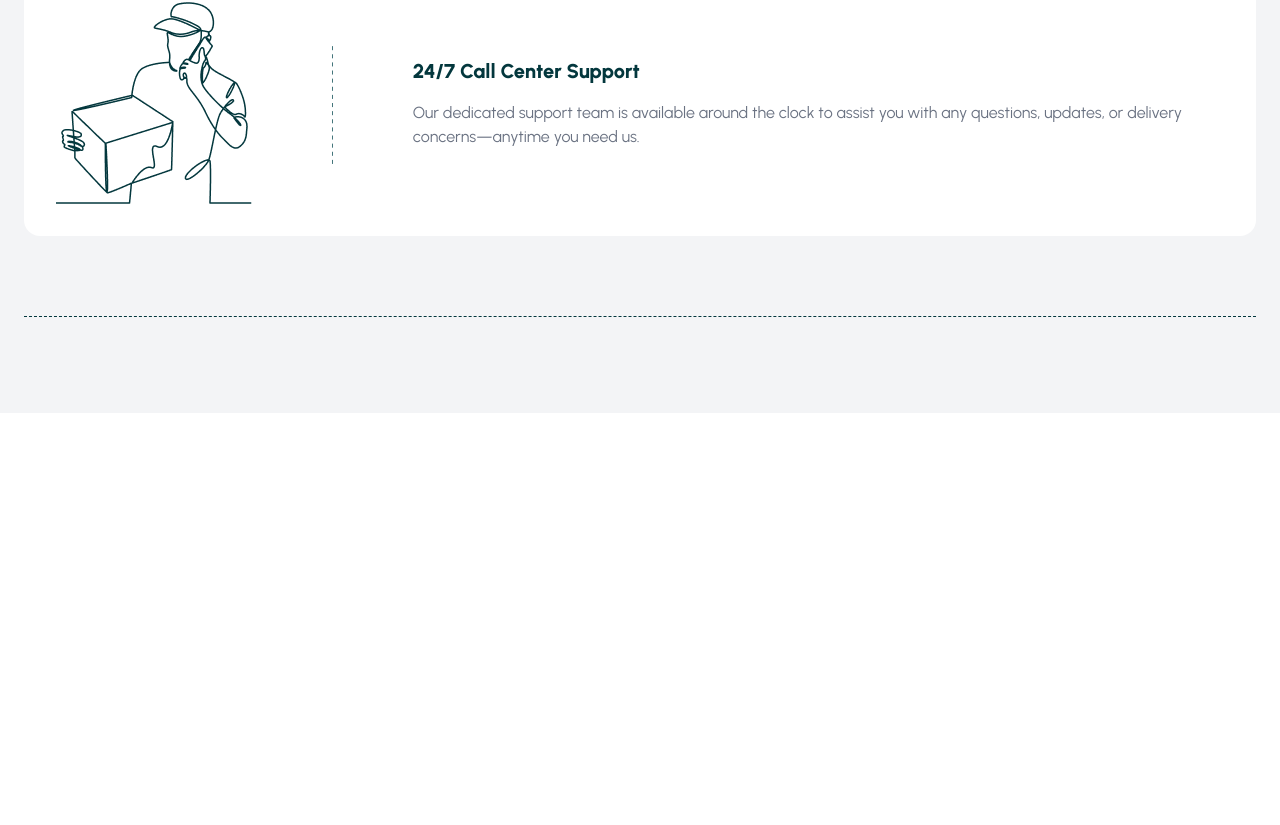
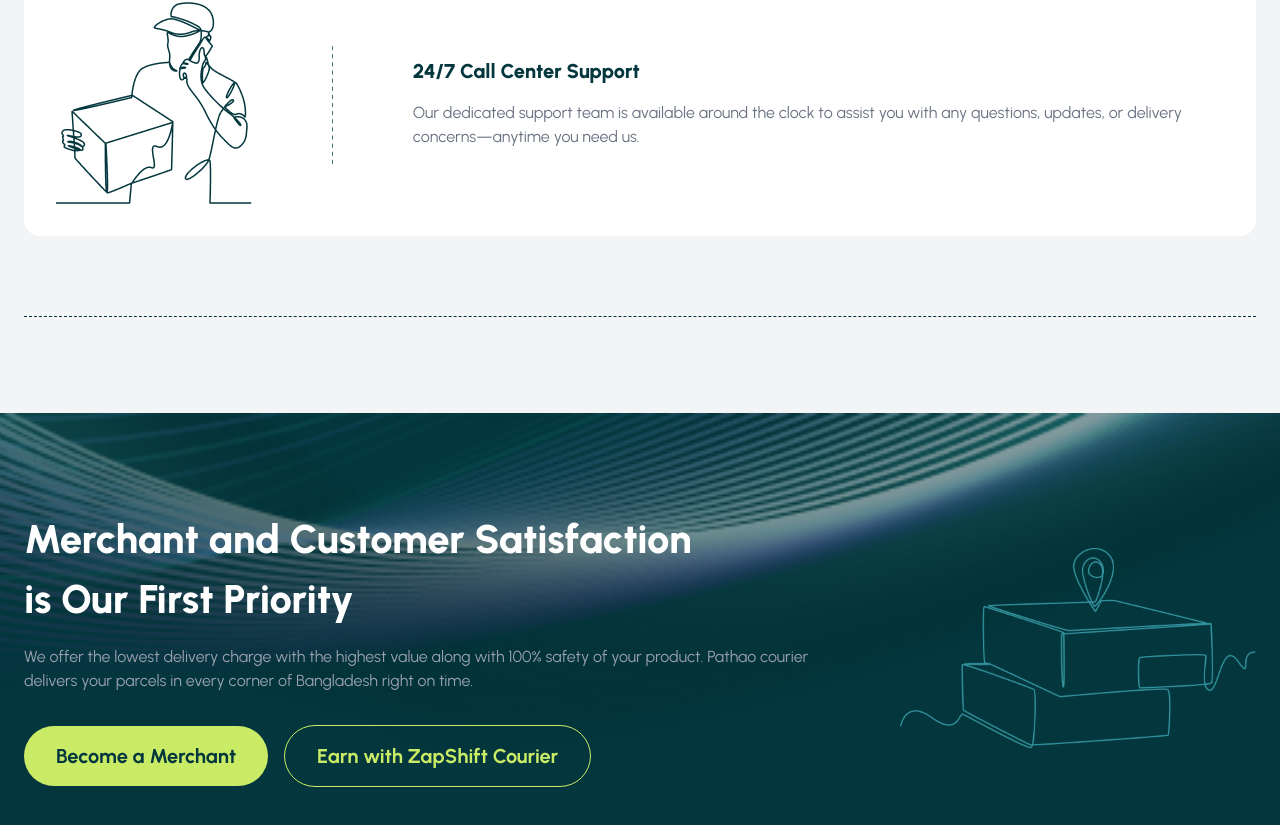
Before and after one commit to asuselessbrain/zap-shift, a React (Vite) app in the folder zap_shift_client/: page / in a window 1280 px wide. Shown: the part 3248-4073 px from the top of the page. Before the commit the page ends 3661 px from the top, so only its background shows below. Built offline with nearby package versions, Linux system fonts and the light colour scheme.

Commit message:
Add: Merchant and Customer Satisfaction Section design

```diff
--- /dev/null
+++ b/zap_shift_client/src/Component/Home/MerchantAndCustomerSatisfaction.tsx
@@ -0,0 +1,25 @@
+import { Button } from "@/components/ui/button";
+import location_merchant from "../../assets/location-merchant.png"
+import be_a_merchant_bg from "../../assets/be-a-merchant-bg.png"
+const MerchantAndCustomerSatisfaction = () => {
+    return (
+        <section className="bg-secondary py-24 relative">
+            <img src={be_a_merchant_bg} alt="" className="absolute inset-0 w-full h-full object-cover opacity-50" />
+            <div className="max-w-[1440px] mx-auto flex flex-col lg:flex-row items-center justify-between px-6 2xl:px-0 gap-12 relative">
+                <div>
+                    <h2 className="text-[40px] font-extrabold text-white mb-4 max-w-[670px]">Merchant and Customer Satisfaction is Our First Priority</h2>
+                    <p className="text-gray-400">We offer the lowest delivery charge with the highest value along with 100% safety of your product. Pathao courier delivers your parcels in every corner of Bangladesh right on time.</p>
+                    <div className="mt-8">
+                        <Button className="rounded-full px-8 py-4 text-xl font-bold">Become a Merchant</Button>
+                        <Button className="rounded-full px-8 py-4 text-xl font-bold bg-transparent text-primary border-primary mt-4 md:mt-0 md:ml-4" variant="outline">Earn with ZapShift Courier</Button>
+                    </div>
+                </div>
+                <div>
+                    <img src={location_merchant} alt="Merchant and Customer Satisfaction" />
+                </div>
+            </div>
+        </section>
+    );
+};
+
+export default MerchantAndCustomerSatisfaction;
--- a/zap_shift_client/src/pages/Home/Home.tsx
+++ b/zap_shift_client/src/pages/Home/Home.tsx
@@ -1,6 +1,7 @@
 import BandsSlider from "@/Component/Home/BandsSlider";
 import Hero from "@/Component/Home/Hero";
 import HowItWorks from "@/Component/Home/HowItWorks";
+import MerchantAndCustomerSatisfaction from "@/Component/Home/MerchantAndCustomerSatisfaction";
 import OurServices from "@/Component/Home/OurServices";
 
 const Home = () => {
@@ -10,6 +11,7 @@
             <HowItWorks />
             <OurServices />
             <BandsSlider />
+            <MerchantAndCustomerSatisfaction />
         </div>
     );
 };
```
